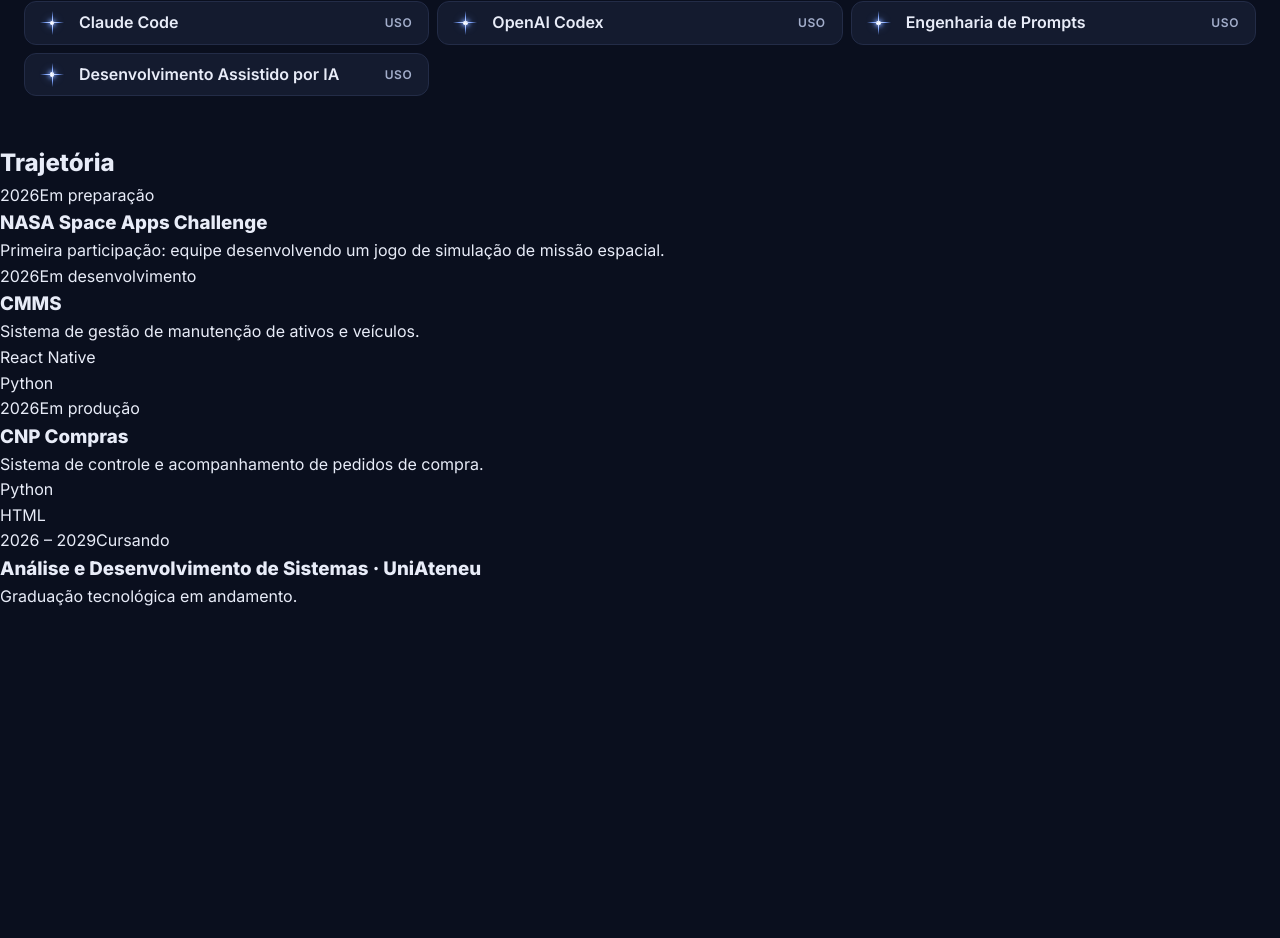
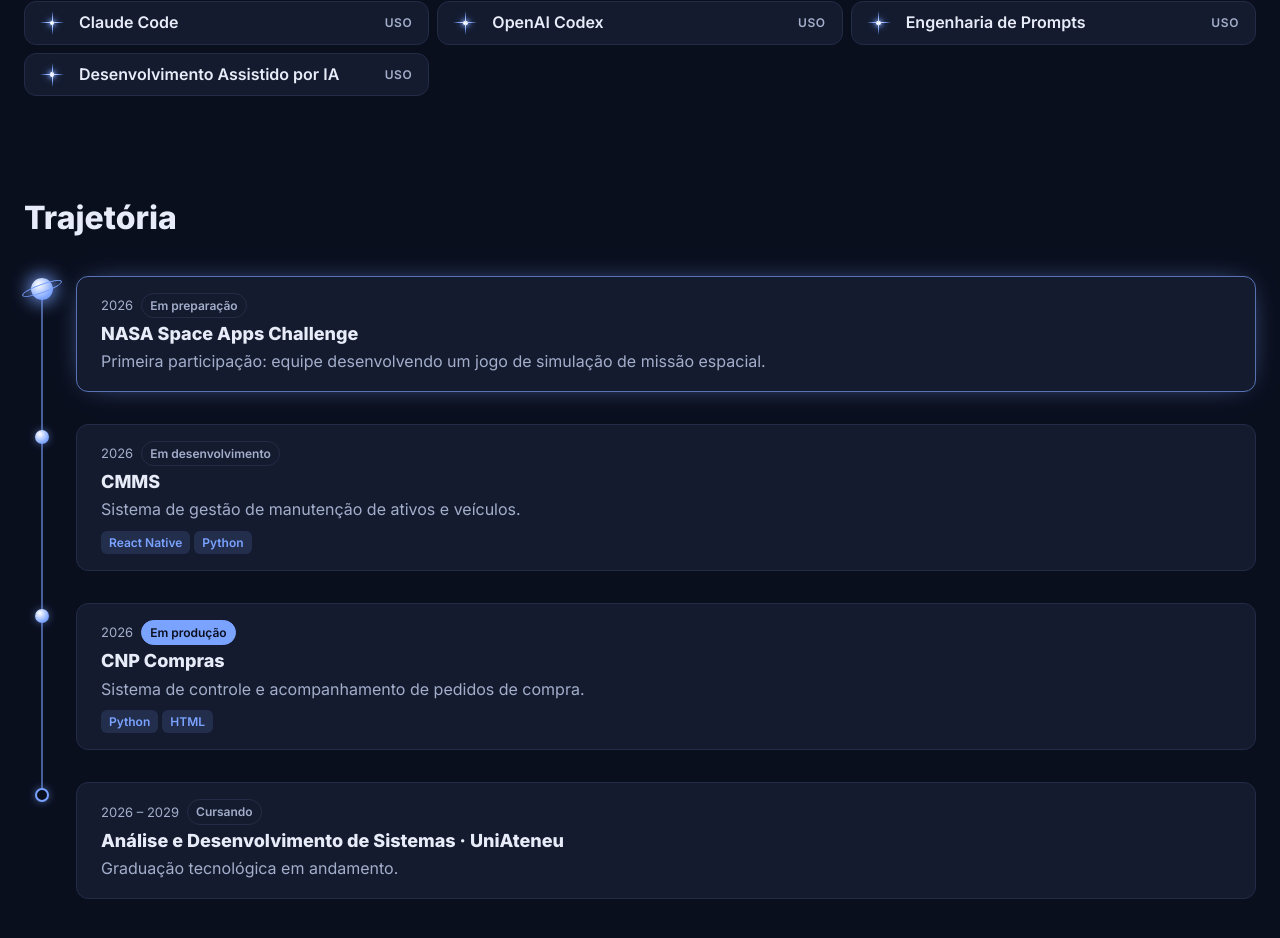
Before and after one commit to Gabriel-S-Justino/Engenharia-IA, an Angular app in the folder curriculo-gabriel-justino/: page / in a window 1280 px wide. Shown: the part 1048-1986 px from the top of the page. Before the commit the page ends 1658 px from the top, so only its background shows below. Built offline with nearby package versions, Linux system fonts and the light colour scheme.

Commit message:
style(trajetoria): planet nodes by type with line ending at last node
Co-Authored-By: Claude Opus 5.5 <noreply@anthropic.com>
Claude-Session: https://claude.ai/code/session_01YQWnU2dwzo51XvPoV66o2e

```diff
--- a/curriculo-gabriel-justino/src/app/components/trajetoria/trajetoria.html
+++ b/curriculo-gabriel-justino/src/app/components/trajetoria/trajetoria.html
@@ -3,7 +3,7 @@
 
   <ol class="trajetoria__lista">
     @for (marco of marcos(); track marco.titulo) {
-      <li class="marco" [attr.data-tipo]="marco.tipo" [class.marco--destaque]="marco.destaque">
+      <li class="marco" [attr.data-tipo]="marco.tipo" [attr.data-situacao]="marco.situacao" [class.marco--destaque]="marco.destaque">
         <span class="marco__no" aria-hidden="true"></span>
 
         <div class="marco__conteudo">
--- a/curriculo-gabriel-justino/src/app/components/trajetoria/trajetoria.scss
+++ b/curriculo-gabriel-justino/src/app/components/trajetoria/trajetoria.scss
@@ -0,0 +1,147 @@
+@use 'mixins' as *;
+
+:host {
+  display: block;
+}
+
+.trajetoria {
+  padding: var(--space-2xl) var(--space-lg);
+
+  &__titulo {
+    font-size: clamp(1.5rem, 4vw, 2rem);
+    font-weight: 800;
+    margin-bottom: var(--space-xl);
+  }
+
+  &__lista {
+    --coluna-no: 36px; // faixa onde ficam a linha e os planetas
+    --centro-no: 13px; // altura do centro de todo nó, a partir do topo do marco
+    --espaco: var(--space-xl); // distância entre marcos
+    list-style: none;
+    display: grid;
+    gap: var(--espaco);
+  }
+}
+
+.marco {
+  position: relative;
+  display: grid;
+  grid-template-columns: var(--coluna-no) 1fr;
+  gap: var(--space-md);
+
+  // Segmento da trajetória: do centro deste nó até o centro do próximo.
+  // O último marco não tem segmento — a linha termina no centro dele.
+  &::before {
+    content: '';
+    position: absolute;
+    top: var(--centro-no);
+    bottom: calc((var(--espaco) + var(--centro-no)) * -1);
+    left: calc(var(--coluna-no) / 2 - 1px);
+    width: 2px;
+    background: color-mix(in srgb, var(--color-accent) 55%, transparent);
+  }
+
+  &:last-child::before {
+    content: none;
+  }
+
+  // O nó: um planeta sobre a linha. O tipo muda a aparência.
+  &__no {
+    position: relative; // fica acima do segmento
+    justify-self: center;
+    margin-top: calc(var(--centro-no) - 7px);
+    width: 14px;
+    height: 14px;
+    border-radius: var(--radius-full);
+    background: radial-gradient(circle at 35% 30%, var(--color-star-core), var(--color-accent) 70%);
+    box-shadow: 0 0 10px -2px var(--color-accent);
+
+    // formação: planeta "vazado", ainda em formação
+    [data-tipo='formacao'] & {
+      background: var(--color-bg);
+      border: 2px solid var(--color-accent);
+    }
+  }
+
+  // destaque: planeta maior, com anel
+  &--destaque &__no {
+    margin-top: calc(var(--centro-no) - 11px);
+    width: 22px;
+    height: 22px;
+    box-shadow: 0 0 18px 2px var(--color-accent);
+
+    &::after {
+      content: '';
+      position: absolute;
+      inset: 30% -45%;
+      border: 1.5px solid var(--color-accent);
+      border-radius: 50%;
+      transform: rotate(-20deg);
+    }
+  }
+
+  &__conteudo {
+    padding: var(--space-md) var(--space-lg);
+    background: var(--color-surface);
+    border: 1px solid var(--color-border);
+    border-radius: var(--radius-md);
+  }
+
+  &--destaque &__conteudo {
+    border-color: color-mix(in srgb, var(--color-accent) 60%, var(--color-border));
+    box-shadow: 0 0 28px -14px var(--color-accent);
+  }
+
+  &__meta {
+    display: flex;
+    flex-wrap: wrap;
+    align-items: center;
+    gap: var(--space-sm);
+    font-size: 0.8125rem;
+    color: var(--color-text-secondary);
+  }
+
+  &__situacao {
+    padding: 2px var(--space-sm);
+    border: 1px solid var(--color-border);
+    border-radius: var(--radius-full);
+    font-size: 0.75rem;
+    font-weight: 600;
+
+    // "Em produção" é o selo mais forte: preenchido com o acento
+    [data-situacao='Em produção'] & {
+      background: var(--color-accent);
+      border-color: var(--color-accent);
+      color: var(--color-on-accent);
+    }
+  }
+
+  &__titulo {
+    margin-top: var(--space-xs);
+    font-size: 1.125rem;
+    font-weight: 700;
+    line-height: 1.3;
+  }
+
+  &__descricao {
+    margin-top: var(--space-xs);
+    color: var(--color-text-secondary);
+  }
+
+  &__tecnologias {
+    list-style: none;
+    display: flex;
+    flex-wrap: wrap;
+    gap: var(--space-xs);
+    margin-top: var(--space-sm);
+  }
+
+  &__tecnologia {
+    padding: 2px var(--space-sm);
+    border-radius: var(--radius-sm);
+    background: color-mix(in srgb, var(--color-accent) 14%, transparent);
+    color: var(--color-accent);
+    font-size: 0.75rem;
+    font-weight: 600;
+  }
+}
```
